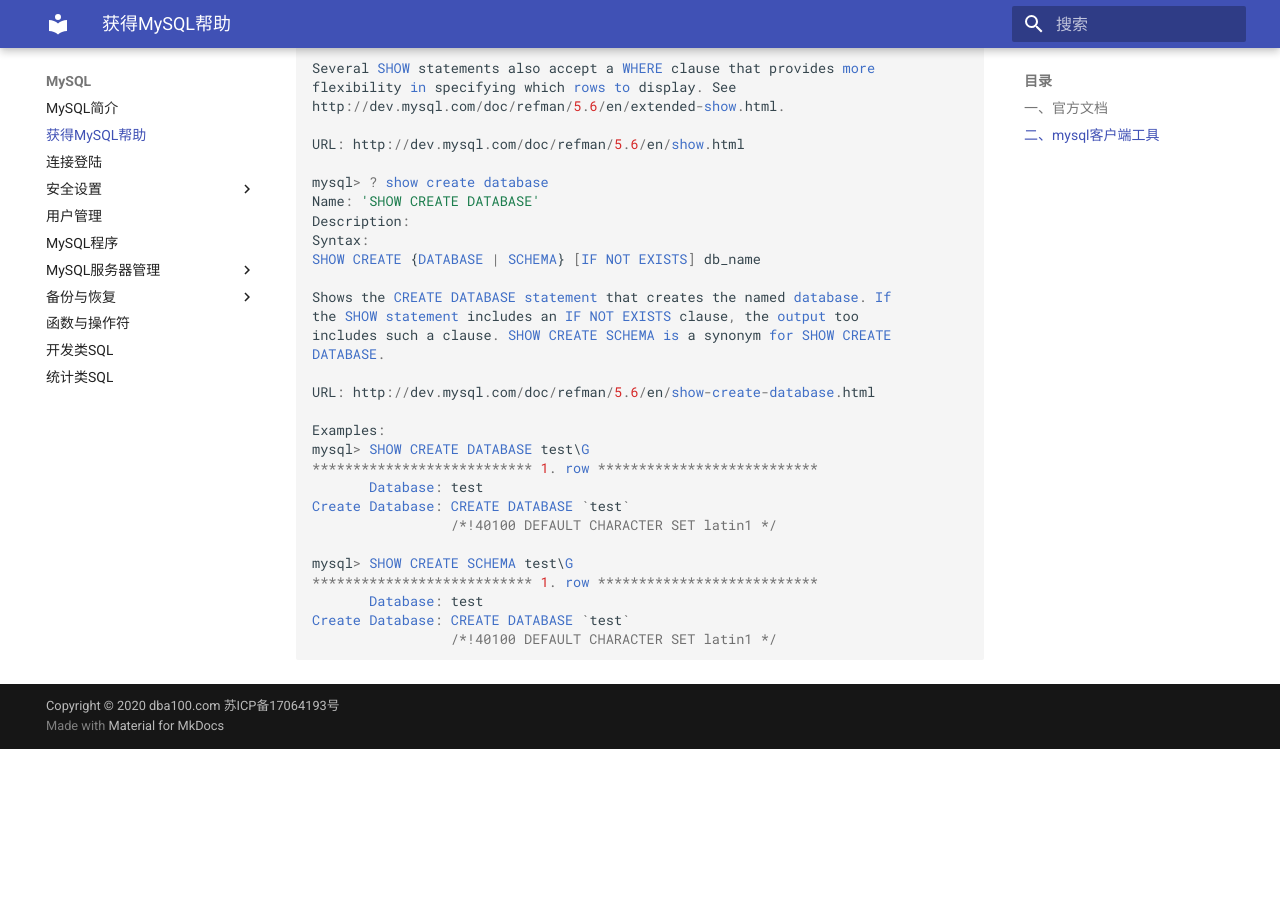
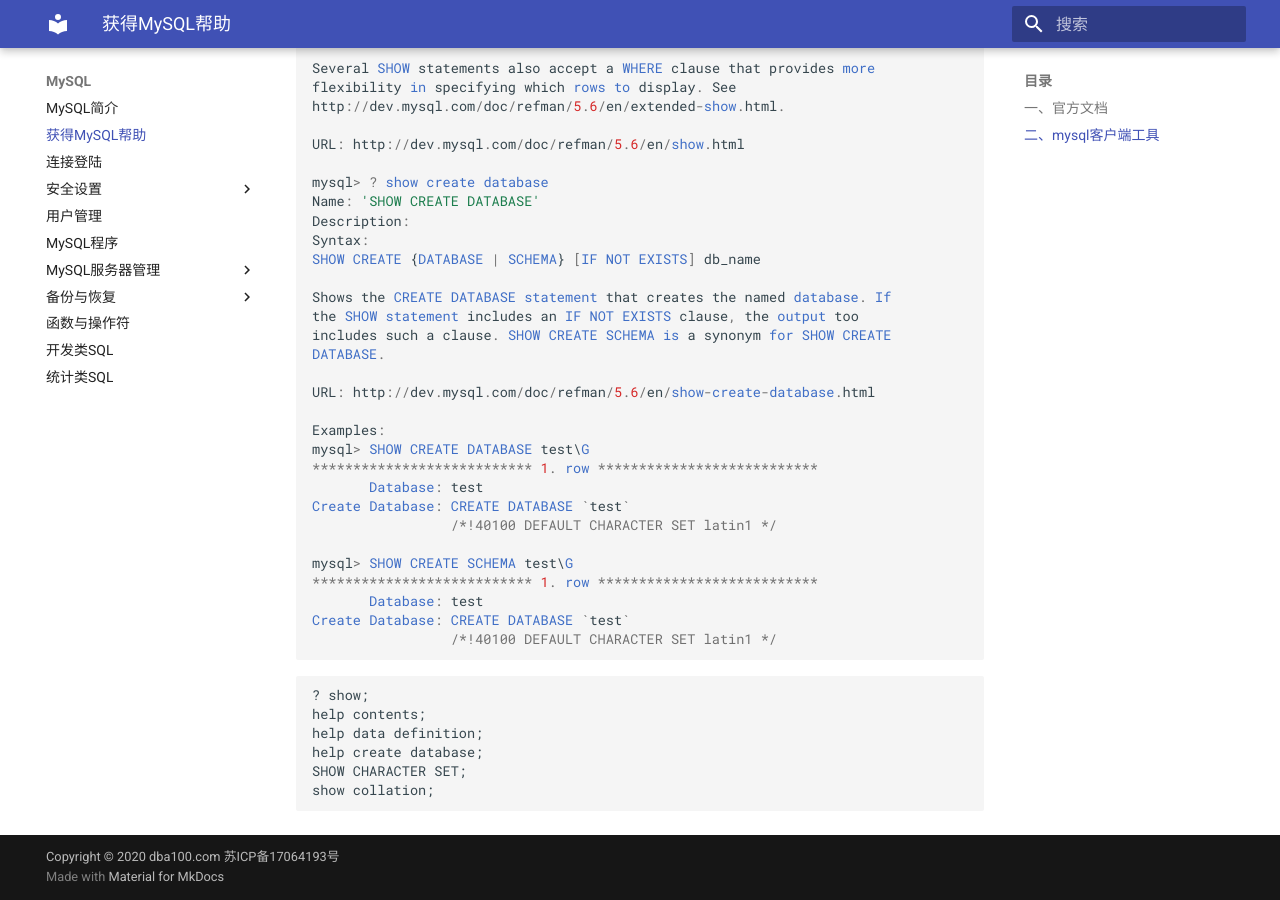
Before and after one commit to duliang123/dba100, an MkDocs documentation site: the page built from docs/mysql/help.md, in a window 1280 px wide and 900 px high, scrolled down 6528 px. Built offline with MkDocs 1.6.1 and Material for MkDocs 9.7.7, drawn with Linux system fonts in a browser that asks for light colours; before the commit the page ends 7277 px from its top, so only the background shows below that.

Commit message:
Update help.md

````diff
--- a/docs/mysql/help.md
+++ b/docs/mysql/help.md
@@ -365,3 +365,12 @@ mysql> SHOW CREATE SCHEMA test\G
 Create Database: CREATE DATABASE `test`
                  /*!40100 DEFAULT CHARACTER SET latin1 */
 ```
+
+```
+? show;
+help contents;
+help data definition;
+help create database;
+SHOW CHARACTER SET;
+show collation;
+```
````
